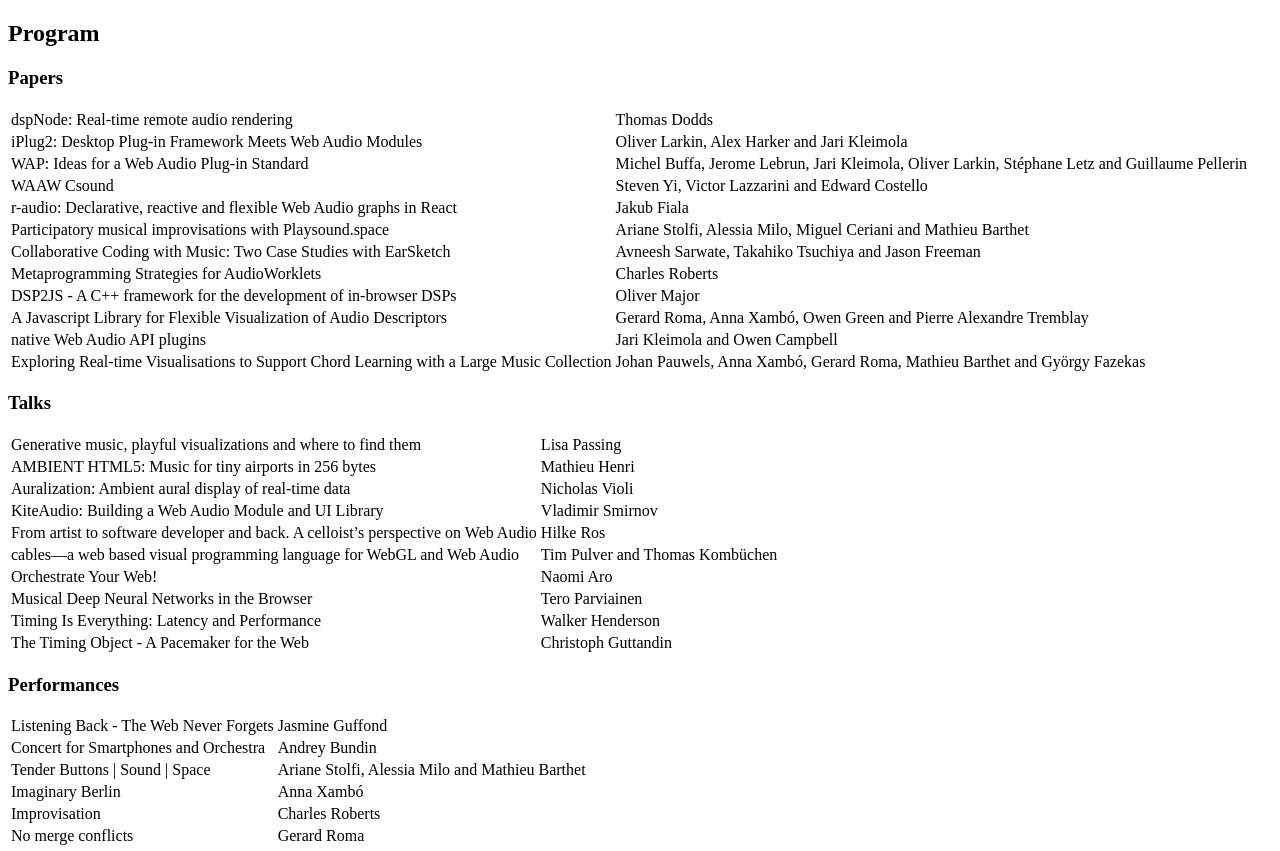
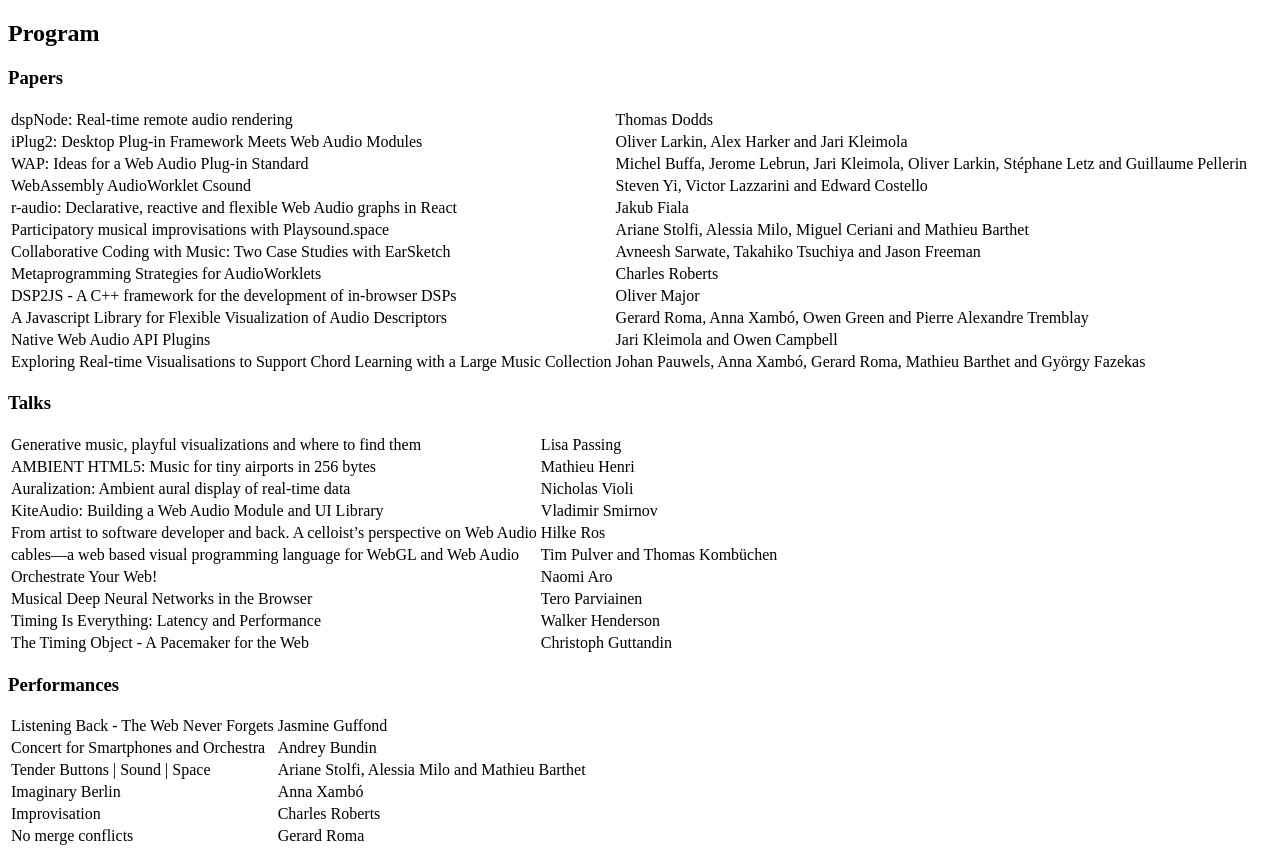
Before and after one commit to fredericmarx/webaudioconf.github.io, a Gatsby site: page /program in a window 1280 px wide. Shown: the top 851 px of the page. Built offline with nearby package versions, Linux system fonts and the light colour scheme; Gatsby itself is replaced by a stand-in of ours.

Commit message:
update paper titles

```diff
--- a/src/pages/program.js
+++ b/src/pages/program.js
@@ -37,14 +37,14 @@
     { authors: "Thomas Dodds", title: "dspNode: Real-time remote audio rendering" },
     { authors: "Oliver Larkin, Alex Harker and Jari Kleimola", title: "iPlug2: Desktop Plug-in Framework Meets Web Audio Modules" },
     { authors: "Michel Buffa, Jerome Lebrun, Jari Kleimola, Oliver Larkin, Stéphane Letz and Guillaume Pellerin", title: "WAP: Ideas for a Web Audio Plug-in Standard" },
-    { authors: "Steven Yi, Victor Lazzarini and Edward Costello", title: "WAAW Csound" },
+    { authors: "Steven Yi, Victor Lazzarini and Edward Costello", title: "WebAssembly AudioWorklet Csound" },
     { authors: "Jakub Fiala", title: "r-audio: Declarative, reactive and flexible Web Audio graphs in React" },
     { authors: "Ariane Stolfi, Alessia Milo, Miguel Ceriani and Mathieu Barthet", title: "Participatory musical improvisations with Playsound.space" },
     { authors: "Avneesh Sarwate, Takahiko Tsuchiya and Jason Freeman", title: "Collaborative Coding with Music: Two Case Studies with EarSketch" },
     { authors: "Charles Roberts", title: "Metaprogramming Strategies for AudioWorklets" },
     { authors: "Oliver Major", title: "DSP2JS - A C++ framework for the development of in-browser DSPs" },
     { authors: "Gerard Roma, Anna Xambó, Owen Green and Pierre Alexandre Tremblay", title: "A Javascript Library for Flexible Visualization of Audio Descriptors" },
-    { authors: "Jari Kleimola and Owen Campbell", title: "native Web Audio API plugins" },
+    { authors: "Jari Kleimola and Owen Campbell", title: "Native Web Audio API Plugins" },
     { authors: "Johan Pauwels, Anna Xambó, Gerard Roma, Mathieu Barthet and György Fazekas", title: "Exploring Real-time Visualisations to Support Chord Learning with a Large Music Collection" },
   ],
   talks: [
```
